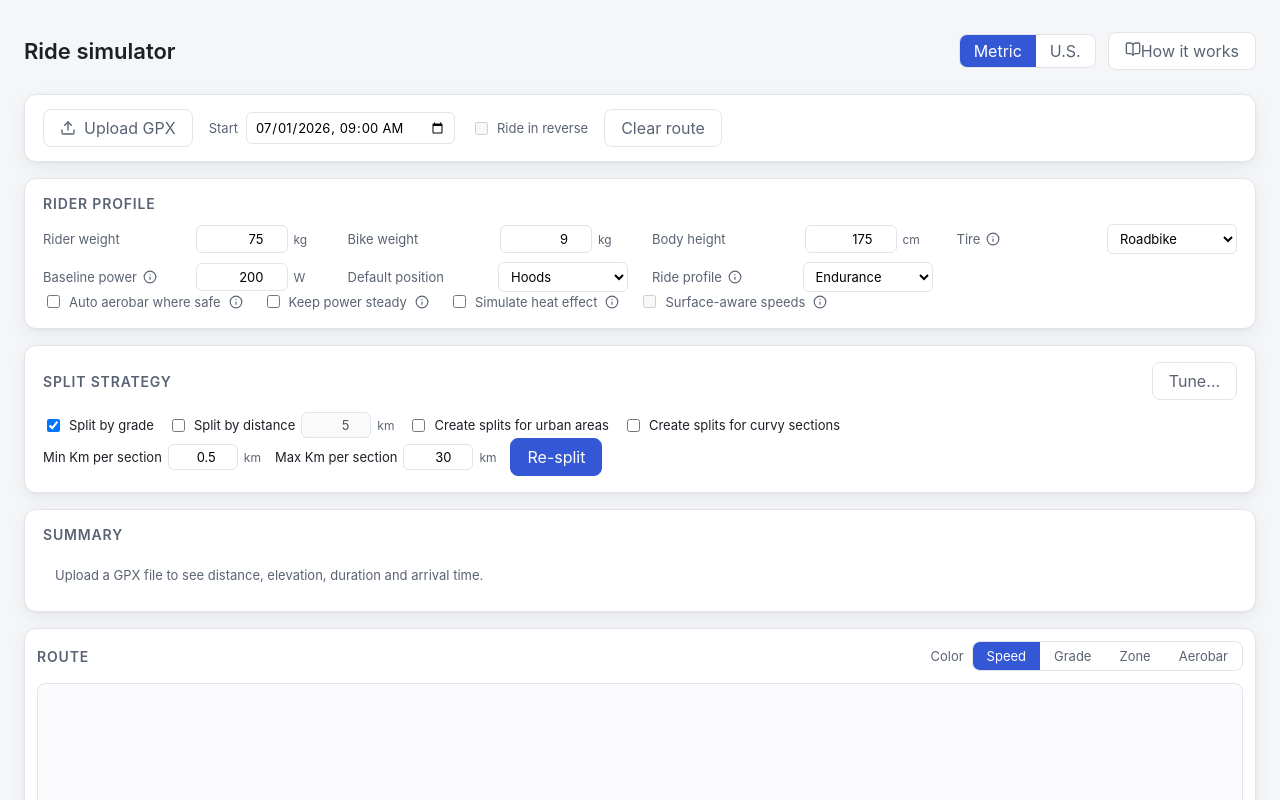
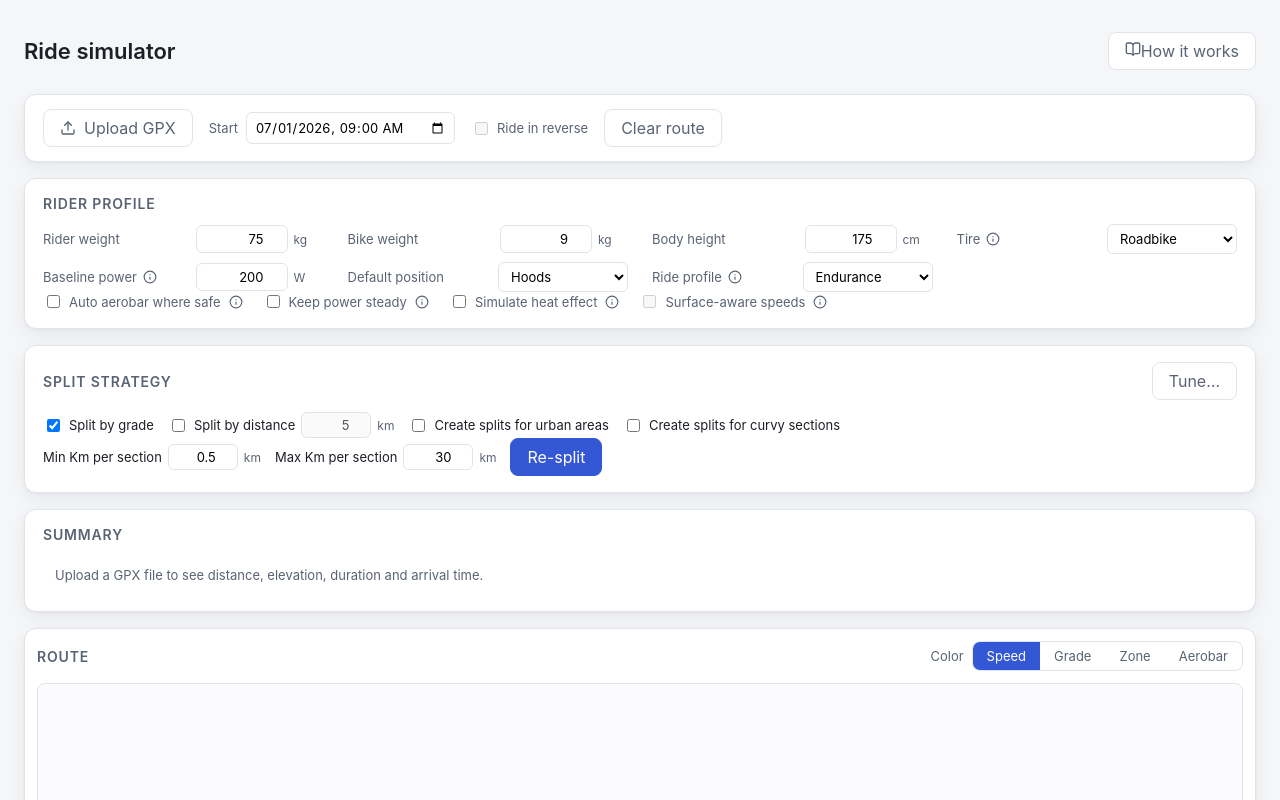
Before and after one commit to langersteff/roadbike-simulator, a React (Vite) app: page / in a window 1280 px wide. Shown: the top 800 px of the page. Built offline with nearby package versions, Linux system fonts and the light colour scheme.

Commit message:
Remove imperial units; metric-only throughout

```diff
--- a/src/components/ride/ChunkList.tsx
+++ b/src/components/ride/ChunkList.tsx
@@ -1,12 +1,10 @@
 import type { Chunk, ChunkOverrides, RiderProfile } from '../../lib/ride/types';
-import type { UnitSystem } from '../../types';
 import { ChunkRow } from './ChunkRow';
 import { CHUNKS_EMPTY } from '../../lib/uiCopy';
 
 interface ChunkListProps {
   chunks: Chunk[];
   profile: RiderProfile;
-  units: UnitSystem;
   autoAerobar: boolean;
   curvyActive: boolean;
   highlightedIndex: number | null;
@@ -20,7 +18,6 @@ interface ChunkListProps {
 export function ChunkList({
   chunks,
   profile,
-  units,
   autoAerobar,
   curvyActive,
   highlightedIndex,
@@ -52,7 +49,6 @@ export function ChunkList({
           key={chunk.index}
           chunk={chunk}
           profile={profile}
-          units={units}
           autoAerobar={autoAerobar}
           curvyActive={curvyActive}
           highlighted={highlightedIndex === chunk.index}
--- a/src/components/ride/RouteMap.tsx
+++ b/src/components/ride/RouteMap.tsx
@@ -4,7 +4,6 @@ import L from 'leaflet';
 import 'leaflet/dist/leaflet.css';
 import type { RoutePoint } from '../../lib/gpx/parse';
 import type { Chunk, ChunkOverrides, ColorScale, RiderProfile } from '../../lib/ride/types';
-import type { UnitSystem } from '../../types';
 import { chunkColors } from '../../lib/ride/colorScale';
 import { deriveFtpW } from '../../lib/ride/zones';
 import { ChunkPopup } from './ChunkPopup';
@@ -20,7 +19,6 @@ interface RouteMapProps {
   chunks: Chunk[];
   colorScale: ColorScale;
   profile: RiderProfile;
-  units: UnitSystem;
   autoAerobar: boolean;
   highlightChunkIndex: number | null;
   hoveredPoint: { lat: number; lon: number } | null;
@@ -69,7 +67,6 @@ export function RouteMap({
   chunks,
   colorScale,
   profile,
-  units,
   autoAerobar,
   highlightChunkIndex,
   hoveredPoint,
@@ -129,7 +126,6 @@ export function RouteMap({
                 <ChunkPopup
                   chunk={chunk}
                   profile={profile}
-                  units={units}
                   autoAerobar={autoAerobar}
                   onChange={(next) => onChunkOverrideChange(chunk.index, next)}
                 />
--- a/src/lib/ride/types.ts
+++ b/src/lib/ride/types.ts
@@ -1,4 +1,4 @@
-import type { Position, Tire, Surface, UnitSystem } from '../../types';
+import type { Position, Tire, Surface } from '../../types';
 import type { RoutePoint } from '../gpx/parse';
 import type { WeatherSample } from '../weather/openMeteo';
 import type { SplitConfig } from '../chunking/strategies';
@@ -64,7 +64,6 @@ export interface RideSimulatorState {
   profile: RiderProfile;
   chunks: Chunk[];
   colorScale: ColorScale;
-  units: UnitSystem;
   autoAerobar?: boolean;
   keepPowerSteady?: boolean;
   heatEffect?: boolean;
--- a/src/lib/units.ts
+++ /dev/null
@@ -1,70 +0,0 @@
-import type { UnitSystem } from '../types';
-
-const LB_PER_KG = 2.205;
-const KG_PER_LB = 0.4536;
-const KM_PER_MI = 1.609;
-const MI_PER_KM = 0.6214;
-const M_PER_FT = 0.3048;
-const FT_PER_M = 3.281;
-const KJ_PER_KCAL = 4.184;
-const KCAL_PER_KJ = 0.2388;
-const IN_PER_CM = 0.3937;
-const CM_PER_IN = 2.54;
-
-export const isImperial = (units: UnitSystem): boolean => units === 'imperial';
-
-export const weightDisplay = (kg: number, units: UnitSystem): number =>
-  isImperial(units) ? kg * LB_PER_KG : kg;
-
-export const weightToKg = (value: number, units: UnitSystem): number =>
-  isImperial(units) ? value * KG_PER_LB : value;
-
-export const distanceDisplay = (km: number, units: UnitSystem): number =>
-  isImperial(units) ? km * MI_PER_KM : km;
-
-export const distanceToKm = (value: number, units: UnitSystem): number =>
-  isImperial(units) ? value * KM_PER_MI : value;
-
-export const speedDisplay = (kph: number, units: UnitSystem): number =>
-  isImperial(units) ? kph * MI_PER_KM : kph;
-
-export const speedToKph = (value: number, units: UnitSystem): number =>
-  isImperial(units) ? value * KM_PER_MI : value;
-
-export const elevationDisplay = (m: number, units: UnitSystem): number =>
-  isImperial(units) ? m * FT_PER_M : m;
-
-export const elevationToM = (value: number, units: UnitSystem): number =>
-  isImperial(units) ? value * M_PER_FT : value;
-
-export const temperatureDisplay = (c: number, units: UnitSystem): number =>
-  isImperial(units) ? c * 1.8 + 32 : c;
-
-export const temperatureToC = (value: number, units: UnitSystem): number =>
-  isImperial(units) ? (value - 32) * 5 / 9 : value;
-
-export const energyDisplay = (kj: number, units: UnitSystem): number =>
-  isImperial(units) ? kj * KCAL_PER_KJ : kj;
-
-export const energyToKJ = (value: number, units: UnitSystem): number =>
-  isImperial(units) ? value * KJ_PER_KCAL : value;
-
-export const weightLossDisplay = (kg: number, units: UnitSystem): number =>
-  isImperial(units) ? kg * LB_PER_KG : kg;
-
-export const heightDisplay = (cm: number, units: UnitSystem): number =>
-  isImperial(units) ? cm * IN_PER_CM : cm;
-
-export const heightToCm = (value: number, units: UnitSystem): number =>
-  isImperial(units) ? value * CM_PER_IN : value;
-
-export const UNIT_LABELS = {
-  weight: (u: UnitSystem) => (isImperial(u) ? 'lbs' : 'kg'),
-  distance: (u: UnitSystem) => (isImperial(u) ? 'mi' : 'km'),
-  speed: (u: UnitSystem) => (isImperial(u) ? 'mph' : 'km/h'),
-  elevation: (u: UnitSystem) => (isImperial(u) ? 'ft' : 'm'),
-  temperature: (u: UnitSystem) => (isImperial(u) ? '°F' : '°C'),
-  energy: (u: UnitSystem) => (isImperial(u) ? 'kcal' : 'kJ'),
-  weightLoss: (u: UnitSystem) => (isImperial(u) ? 'lbs' : 'kg'),
-  height: (u: UnitSystem) => (isImperial(u) ? 'in' : 'cm'),
-};
--- a/src/types.ts
+++ b/src/types.ts
@@ -1,5 +1,3 @@
-export type UnitSystem = 'metric' | 'imperial';
-
 export type Tire = 'clincher' | 'gravel' | 'mtb';
 export type Surface = 'asphalt' | 'compacted' | 'gravel' | 'cobbles';
 export type Position = 'hoods' | 'bartops' | 'barends' | 'drops' | 'aerobar';
@@ -35,6 +33,5 @@ export interface CalculatorOutputs {
 }
 
 export interface AppState {
-  units: UnitSystem;
   calculators: CalculatorInputs[];
 }
--- a/src/views/RideSimulator.tsx
+++ b/src/views/RideSimulator.tsx
@@ -38,7 +38,7 @@ import type {
 import { loadRideState, saveRideState } from '../lib/ride/storage';
 import { computeLoadSummary } from '../lib/ride/load';
 import { deriveFtpW } from '../lib/ride/zones';
-import type { Surface, UnitSystem } from '../types';
+import type { Surface } from '../types';
 import { GpxUpload } from '../components/ride/GpxUpload';
 import { RiderProfileForm } from '../components/ride/RiderProfileForm';
 import { StartTimeInput } from '../components/ride/StartTimeInput';
@@ -128,7 +128,6 @@ const initialState = (): RideSimulatorState => {
     profile: DEFAULT_PROFILE,
     chunks: [],
     colorScale: 'speed',
-    units: 'metric',
     autoAerobar: false,
     keepPowerSteady: false,
     heatEffect: false,
@@ -663,7 +662,6 @@ export function RideSimulator() {
     mapSectionRef.current?.scrollIntoView({ behavior: 'smooth', block: 'start' });
   };
 
-  const setUnits = (units: UnitSystem) => setState((prev) => ({ ...prev, units }));
   const setColorScale = (colorScale: ColorScale) => setState((prev) => ({ ...prev, colorScale }));
 
   const handleStartChange = (next: string) => {
@@ -699,20 +697,6 @@ export function RideSimulator() {
           <h1>Ride simulator</h1>
         </div>
         <div className="app__controls">
-          <div className="units-toggle">
-            <button
-              className={state.units === 'metric' ? 'active' : ''}
-              onClick={() => setUnits('metric')}
-            >
-              Metric
-            </button>
-            <button
-              className={state.units === 'imperial' ? 'active' : ''}
-              onClick={() => setUnits('imperial')}
-            >
-              U.S.
-            </button>
-          </div>
           <ModelInfoButton />
         </div>
       </header>
@@ -744,7 +728,6 @@ export function RideSimulator() {
         <h2 className="ride-section__title">Rider profile</h2>
         <RiderProfileForm
           profile={state.profile}
-          units={state.units}
           rideProfile={state.rideProfile ?? 'endurance'}
           onChange={handleProfileChange}
           onRideProfileChange={(rideProfile) => setState((prev) => ({ ...prev, rideProfile }))}
@@ -848,7 +831,6 @@ export function RideSimulator() {
             points={orientedPoints}
             chunks={state.chunks}
             startDateTime={state.startDateTime}
-            units={state.units}
             load={load}
         />
       </section>
@@ -865,7 +847,6 @@ export function RideSimulator() {
           chunks={state.chunks}
           colorScale={effectiveColorScale}
           profile={state.profile}
-          units={state.units}
           autoAerobar={state.autoAerobar ?? false}
           highlightChunkIndex={highlightedChunkIndex}
           hoveredPoint={hoveredPoint}
@@ -892,7 +873,6 @@ export function RideSimulator() {
         <ChunkList
           chunks={state.chunks}
           profile={state.profile}
-          units={state.units}
           autoAerobar={state.autoAerobar ?? false}
           curvyActive={state.split.curvy}
           highlightedIndex={highlightedChunkIndex}
```
Also changed, not shown: src/components/ride/ChunkPopup.tsx (+5 -7 lines), src/components/ride/ChunkRow.tsx (+9 -24 lines), src/components/ride/RiderProfileForm.tsx (+9 -19 lines), src/components/ride/RouteSummary.tsx (+4 -12 lines), 1 other file (tests, documents, lock files or other folders).
